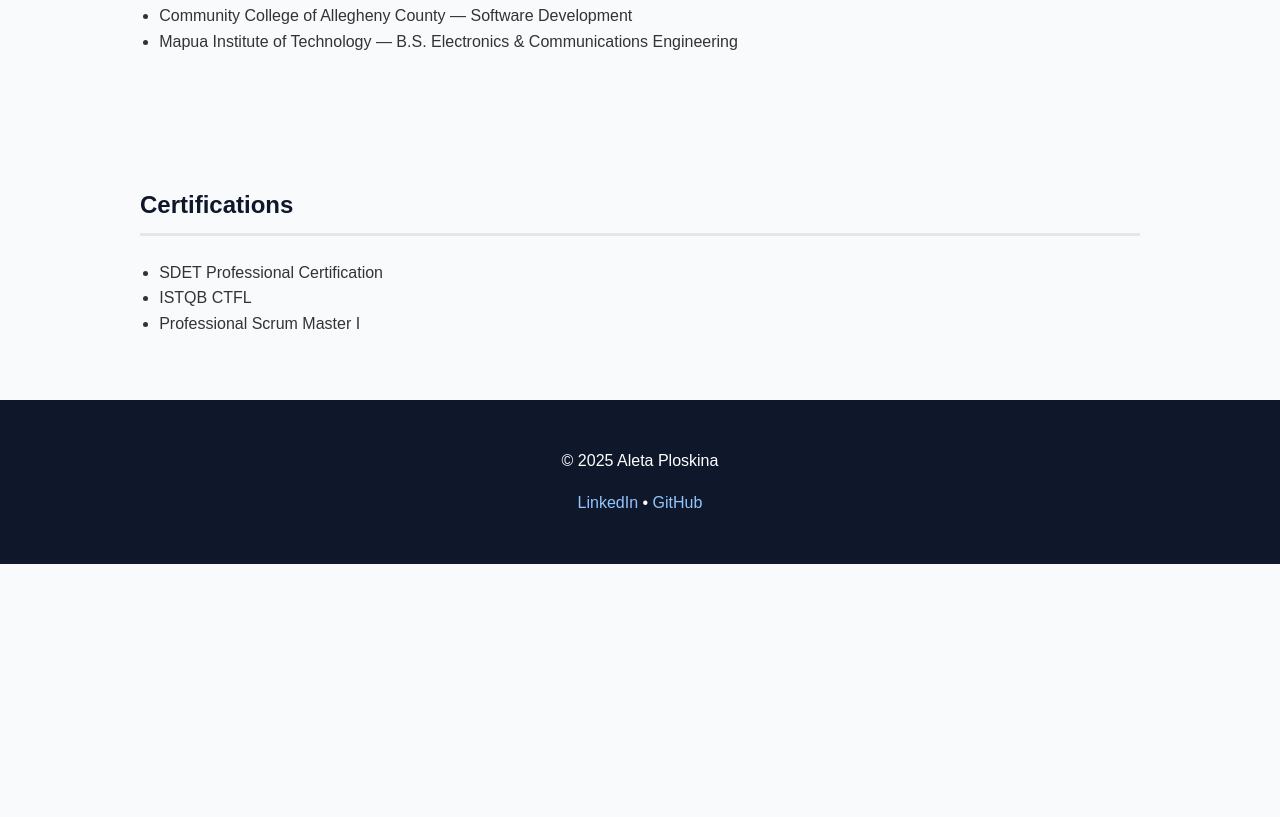
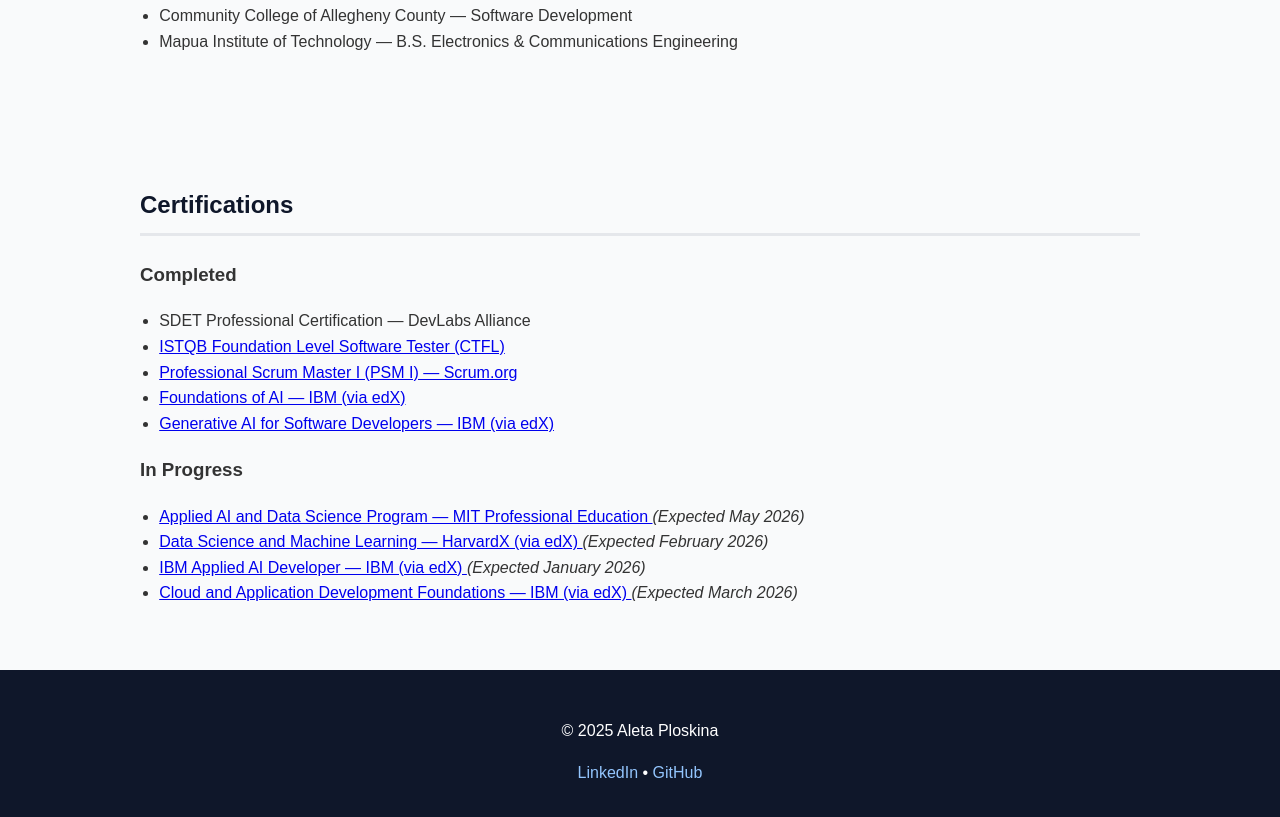
Before and after one commit to aletap/aleta-ploskina-portfolio, a plain HTML site: page index.html in a window 1280 px wide. Shown: the part 2204-3021 px from the top of the page. Before the commit the page ends 2768 px from the top, so only its background shows below. Drawn offline with Linux system fonts and the light colour scheme.

Commit message:
Update certifications section with completed and in-progress programs

```diff
--- a/index.html
+++ b/index.html
@@ -148,7 +148,6 @@
       </a>
     </p>
   </div>
-
 </section>
 
 <section id="experience">
@@ -164,12 +163,69 @@
   </ul>
 </section>
 
+<!-- ✅ REPLACED CERTIFICATIONS SECTION -->
 <section id="certifications">
   <h2>Certifications</h2>
+
+  <h3>Completed</h3>
   <ul>
-    <li>SDET Professional Certification</li>
-    <li>ISTQB CTFL</li>
-    <li>Professional Scrum Master I</li>
+    <li>SDET Professional Certification — DevLabs Alliance</li>
+    <li>
+      <a href="https://istqb.org/certifications/certified-tester-foundation-level-ctfl-v4-0/"
+         target="_blank" rel="noopener noreferrer">
+        ISTQB Foundation Level Software Tester (CTFL)
+      </a>
+    </li>
+    <li>
+      <a href="https://www.scrum.org/assessments/professional-scrum-master-i-certification"
+         target="_blank" rel="noopener noreferrer">
+        Professional Scrum Master I (PSM I) — Scrum.org
+      </a>
+    </li>
+    <li>
+      <a href="https://www.edx.org/certificates/professional-certificate/ibm-foundations-of-ai"
+         target="_blank" rel="noopener noreferrer">
+        Foundations of AI — IBM (via edX)
+      </a>
+    </li>
+    <li>
+      <a href="https://www.edx.org/certificates/professional-certificate/ibm-generative-ai-for-software-developers"
+         target="_blank" rel="noopener noreferrer">
+        Generative AI for Software Developers — IBM (via edX)
+      </a>
+    </li>
+  </ul>
+
+  <h3>In Progress</h3>
+  <ul>
+    <li>
+      <a href="https://professional.mit.edu/course-catalog/applied-ai-and-data-science-program"
+         target="_blank" rel="noopener noreferrer">
+        Applied AI and Data Science Program — MIT Professional Education
+      </a>
+      <em> (Expected May 2026)</em>
+    </li>
+    <li>
+      <a href="https://www.edx.org/certificates/professional-certificate/harvardx-python-for-data-science-and-machine-learning"
+         target="_blank" rel="noopener noreferrer">
+        Data Science and Machine Learning — HarvardX (via edX)
+      </a>
+      <em> (Expected February 2026)</em>
+    </li>
+    <li>
+      <a href="https://www.edx.org/certificates/professional-certificate/ibm-ibm-applied-ai-developer"
+         target="_blank" rel="noopener noreferrer">
+        IBM Applied AI Developer — IBM (via edX)
+      </a>
+      <em> (Expected January 2026)</em>
+    </li>
+    <li>
+      <a href="https://www.edx.org/certificates/professional-certificate/ibm-cloud-and-application-development-foundations"
+         target="_blank" rel="noopener noreferrer">
+        Cloud and Application Development Foundations — IBM (via edX)
+      </a>
+      <em> (Expected March 2026)</em>
+    </li>
   </ul>
 </section>
 
```
